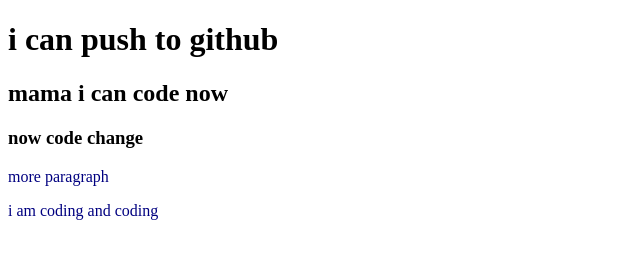
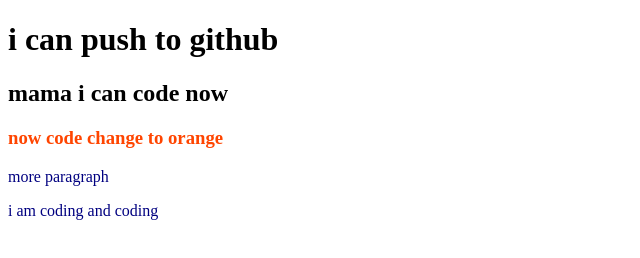
Before and after one commit to asadullahkhalid147/my-second-repo, a plain HTML site: page index.html in a window 1280 px wide. Shown: the whole page, without its empty margins (0-640 px from the left). Drawn offline with Linux system fonts and the light colour scheme.

Commit message:
change orange

```diff
--- a/index.html
+++ b/index.html
@@ -9,7 +9,7 @@
 <body>
     <h1>i can push to github</h1>
     <h2>mama i can code now</h2>
-    <h3>now code change</h3>
+    <h3>now code change to orange</h3>
     <p>more paragraph</p><p>i am coding and coding</p>
     <link rel="stylesheet" href="style.css">
 </body>
--- a/style.css
+++ b/style.css
@@ -1,3 +1,6 @@
 p{
     color:navy;
 }
+h3{
+    color:orangered;
+}
```
